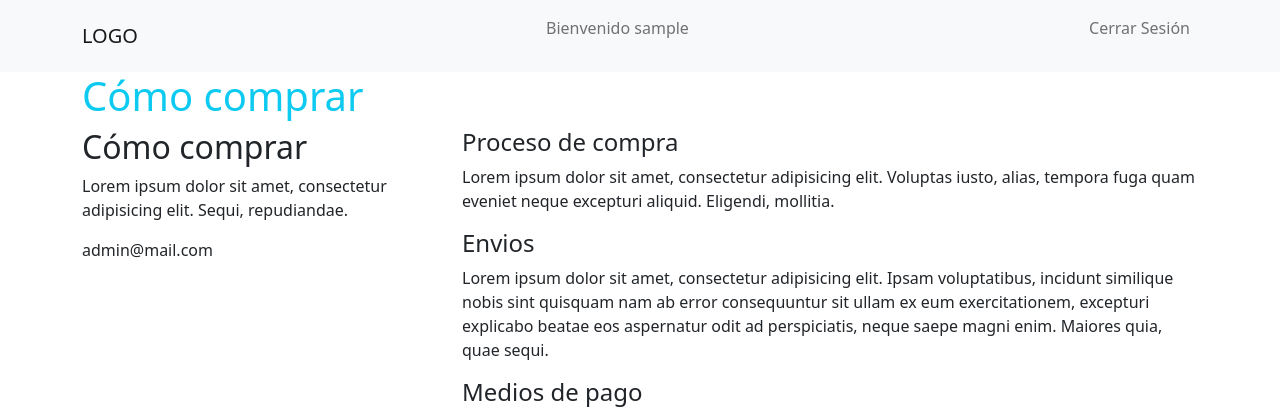
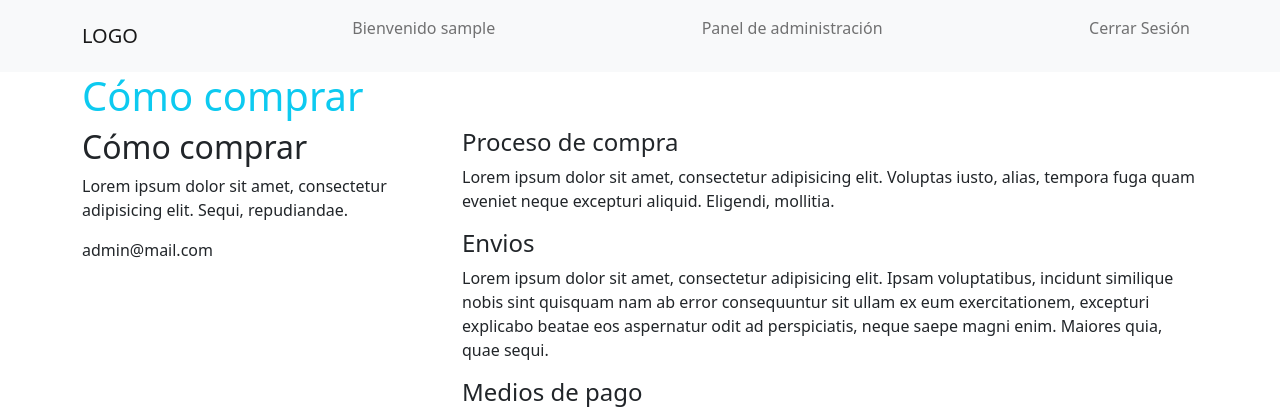
Before and after one commit to claudiomgz/catalogo-de-productos, a Node server app: page /como-comprar in a window 1280 px wide. Shown: the top 416 px of the page. Run offline with Node 20, Linux system fonts and the light colour scheme; the visitor is signed in with stand-in values (Sample User, id 1).

Commit message:
20230727

```diff
--- a/controllers/back.ctrl.js
+++ b/controllers/back.ctrl.js
@@ -2,7 +2,6 @@ const db = require("../db");
 const { upload, maxSizeMB, multer } = require("../helpers/helpers");
 const fs = require("fs");
 
-// GET
 const adminGET = (req, res) => {
   let logueado = req.session.loggedin;
   if (logueado) {
@@ -262,7 +261,6 @@ const borrarGET_ID = (req, res) => {
   res.redirect("/admin");
 };
 
-// GET Logout
 const logoutGET = (req, res) => {
   console.log("req session", req.session);
 
--- a/controllers/front.ctrl.js
+++ b/controllers/front.ctrl.js
@@ -5,8 +5,8 @@ const db = require("../db");
 const inicioGET = (req, res) => {
   let logueado = req.session.loggedin; // true || undefined
   let usuario = req.session.username;
+  let sql = "SELECT * FROM productos";
 
-  let sql = "SELECT * FROM productos";
   db.query(sql, function (err, data) {
     if (err) res.send(`Ocurrió un error ${err.code}`);
     res.render("inicio", {
@@ -16,6 +16,7 @@ const inicioGET = (req, res) => {
       data,
     });
   });
+
 };
 
 const comoComprarGET = (req, res) => {
@@ -39,6 +40,7 @@ const quienesSomosGET = (req, res) => {
     logueado: logueado,
   });
 };
+
 const contactoGET = (req, res) => {
   let logueado = req.session.loggedin; // true || undefined
   let usuario = req.session.username;
--- a/views/front/como-comprar.hbs
+++ b/views/front/como-comprar.hbs
@@ -1,11 +1,8 @@
-
 <!DOCTYPE html>
 <html lang="en">
-
     <head>
         {{> head}}
     </head>
-
     <body>
         {{> nav}}
         <section class="page-header">
@@ -19,7 +16,6 @@
                 </div>
             </div>
         </section>
-
         <section class="page-wrapper">
             <div class="container">
                 <div class="row">
@@ -48,8 +44,6 @@
                 </div>
             </div>
         </section>
-
         {{> footer}}
-
     </body>
 </html>
--- a/views/front/producto.hbs
+++ b/views/front/producto.hbs
@@ -1,4 +1,3 @@
-
 <!DOCTYPE html>
 <html lang="en">
     <head>
--- a/views/partials/footer.hbs
+++ b/views/partials/footer.hbs
@@ -7,9 +7,6 @@
     <p class="mb-0">2023 - Todos los derechos reservados.</p>
   </div>
 </footer>
-
-<!-- Optional JavaScript; choose one of the two! -->
-
 <!-- Option 1: Bootstrap Bundle with Popper -->
 <script
   src="https://cdn.jsdelivr.net/npm/bootstrap@5.0.2/dist/js/bootstrap.bundle.min.js"
--- a/views/partials/head.hbs
+++ b/views/partials/head.hbs
@@ -2,6 +2,7 @@
 <meta charset="utf-8">
 <meta name="viewport" content="width=device-width, initial-scale=1">
 <link rel="stylesheet" href="/css/estilos.css">
+<link rel="icon" type="image/x-icon" href="/uploads/favicon.ico">
 <!-- Bootstrap CSS -->
 <link href="https://cdn.jsdelivr.net/npm/bootstrap@5.0.2/dist/css/bootstrap.min.css" rel="stylesheet"
     integrity="sha384-EVSTQN3/azprG1Anm3QDgpJLIm9Nao0Yz1ztcQTwFspd3yD65VohhpuuCOmLASjC" crossorigin="anonymous">
--- a/views/partials/nav.hbs
+++ b/views/partials/nav.hbs
@@ -10,6 +10,9 @@
                 {{#if logueado}}
                     <li class="nav-item ms-auto">
                         <p class="nav-link">Bienvenido {{usuario}}</p>
+                    </li>
+                    <li class="nav-item ms-auto">
+                        <a href="/admin" class="nav-link"> Panel de administración </a>
                     </li>
                     <li class="nav-item ms-auto">
                         <a href="/logout" class="nav-link"> Cerrar Sesión </a>
```
Also changed, not shown: views/front/contacto.hbs (+0 -18 lines), views/front/quienes-somos.hbs (+0 -8 lines), views/front/inicio.hbs (indentation only), 1 other file. Lines whose indentation alone changed are shown as unchanged.
